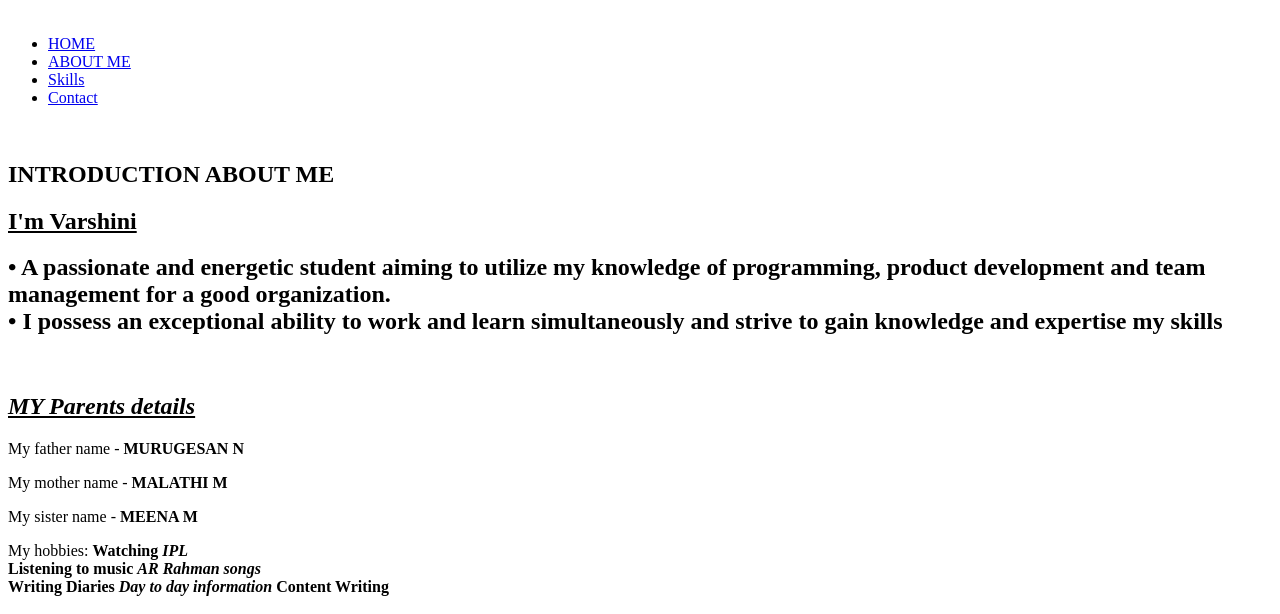
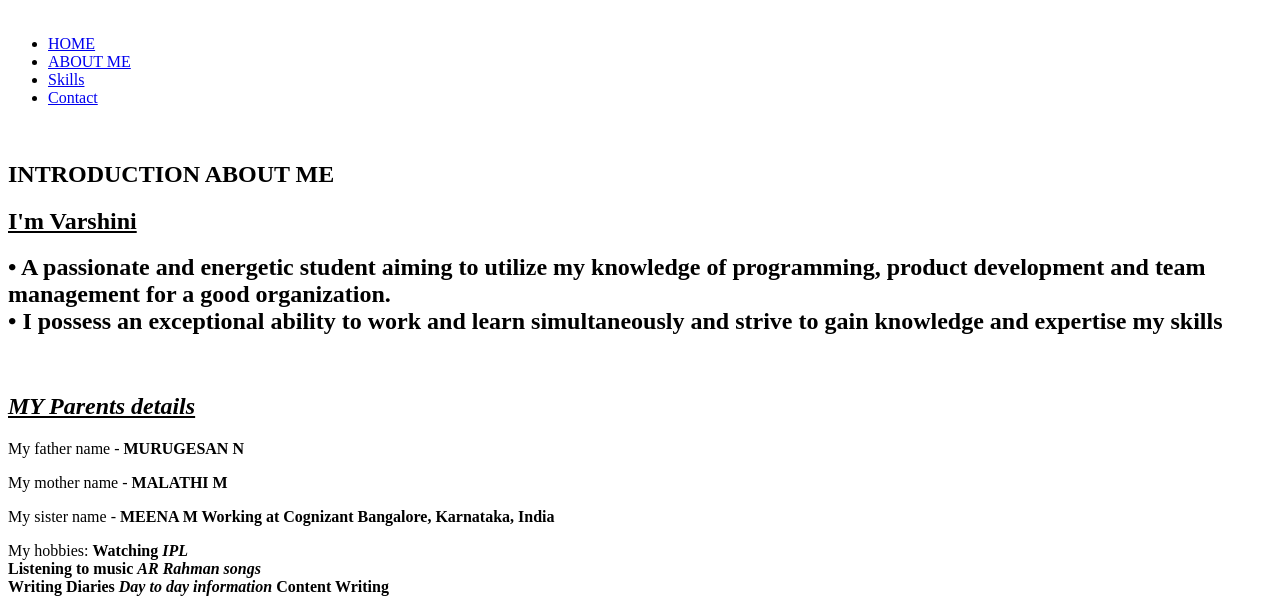
Before and after one commit to Varshini11113/FirstWebProject, a plain HTML site: page index.html in a window 1280 px wide. Shown: the part 186-800 px from the top of the page. Drawn offline with Linux system fonts and the light colour scheme.

Commit message:
HTML Sample Practice Code

```diff
--- a/index.html
+++ b/index.html
@@ -52,6 +52,7 @@
             <p>
                 My sister name - <b>
                     MEENA M
+                Working at Cognizant Bangalore, Karnataka, India
                 </b>
             </p>
             <p>
```
